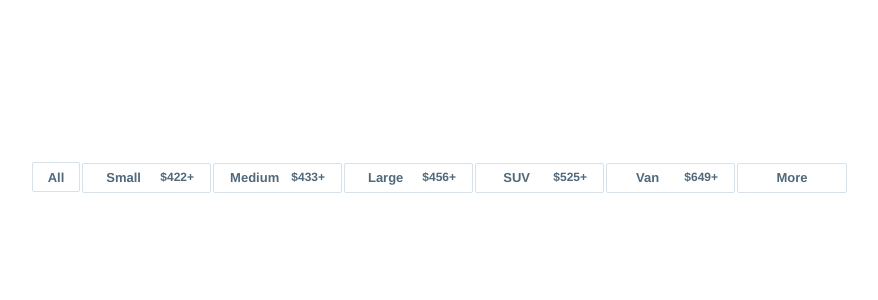
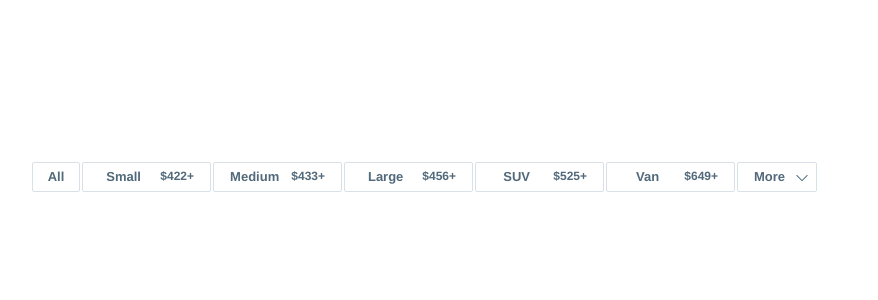
Before and after one commit to edgnav/Recruitment-tasks, a React (Create React App) app in the folder KAYAK/simple-filter/: page / in a window 1280 px wide. Shown: the top 300 px of the page, without its empty margins (0-878 px from the left). Built offline with nearby package versions, Linux system fonts and the light colour scheme.

Commit message:
buttons layout

```diff
--- a/KAYAK/simple-filter/src/components/AllButtons.js
+++ b/KAYAK/simple-filter/src/components/AllButtons.js
@@ -3,10 +3,11 @@ import './AllButtonsStyle.css';
 import FirstButton from './singleButtons/FirstButton';
 import MiddleButton from './singleButtons/MiddleButton';
 import MoreButton from './singleButtons/MoreButton';
+import { Button } from 'react-bootstrap';
 
 const AllButtons = () => {
   return (
-    <div class="buttons-container">
+    <div className="buttons-container">
       <FirstButton></FirstButton>
       <MiddleButton title={'Small'} price={'$422+'}></MiddleButton>
       <MiddleButton title={'Medium'} price={'$433+'}></MiddleButton>
--- a/KAYAK/simple-filter/src/components/singleButtons/FirstButton.js
+++ b/KAYAK/simple-filter/src/components/singleButtons/FirstButton.js
@@ -11,7 +11,7 @@ const FirstButton = () => {
   return (
     <button
       onClick={handleChange}
-      class={
+      className={
         isActive === 0
           ? 'first-button-inactive '
           : 'first-button-inactive first-button-active'
--- a/KAYAK/simple-filter/src/components/singleButtons/MiddleButton.js
+++ b/KAYAK/simple-filter/src/components/singleButtons/MiddleButton.js
@@ -9,16 +9,16 @@ const MiddleButton = ({ title, price }) => {
   return (
     <button
       onClick={handleChange}
-      class={
+      className={
         isActive === 0
           ? 'middle-button-inactive'
           : 'middle-button-inactive middle-button-active'
       }
       style={{ outline: 'none' }}
     >
-      <div class="middle-button-container">
-        <div class="middle-button-medium">{title}</div>
-        <div class="middle-button-numbers">{price}</div>
+      <div className="middle-button-container">
+        <div className="middle-button-medium">{title}</div>
+        <div className="middle-button-numbers">{price}</div>
       </div>
     </button>
   );
--- a/KAYAK/simple-filter/src/components/singleButtons/MoreButton.js
+++ b/KAYAK/simple-filter/src/components/singleButtons/MoreButton.js
@@ -1,9 +1,26 @@
 import React from 'react';
-import './buttons.scss';
+import { DropdownButton, Dropdown } from 'react-bootstrap';
+
 const MoreButton = () => {
   return (
-    <button class="more-button" style={{ outline: 'none' }}>
-      More
+    <button className="more-button">
+      <div className="more-button-container">
+        <div style={{ float: 'left', marginLeft: '16px' }}>More</div>
+
+        <svg
+          xmlns="http://www.w3.org/2000/svg"
+          width="14"
+          height="14"
+          fill="currentColor"
+          class="bi bi-chevron-down"
+          viewBox="0 0 16 16"
+        >
+          <path
+            fill-rule="evenodd"
+            d="M1.646 4.646a.5.5 0 0 1 .708 0L8 10.293l5.646-5.647a.5.5 0 0 1 .708.708l-6 6a.5.5 0 0 1-.708 0l-6-6a.5.5 0 0 1 0-.708z"
+          />
+        </svg>
+      </div>
     </button>
   );
 };
--- a/KAYAK/simple-filter/src/components/singleButtons/buttons.scss
+++ b/KAYAK/simple-filter/src/components/singleButtons/buttons.scss
@@ -71,10 +71,13 @@ $fontFamily: Helvetica Neue;
   color: white;
 }
 //the last button (more)
-
+.more-button-container {
+  display: inline-block;
+  width: 80px;
+}
 .more-button {
   background-color: $inactiveBackgroundColor;
-  width: 110px;
+  width: 80px;
   height: $buttonsHeight;
   border-radius: 2px;
   color: $inactiveButtonFontColor;
@@ -90,3 +93,21 @@ $fontFamily: Helvetica Neue;
   background-color: $activeBackgroundColor;
   color: $activeButtonFontColor;
 }
+
+.arrow {
+  border: solid $inactiveButtonFontColor;
+  border-width: 0 3px 3px 0;
+  display: inline-block;
+  padding: 2px;
+  font-family: $fontFamily;
+  float: right;
+  margin-right: 16px;
+  margin-top: 4px;
+}
+.arrow:focus {
+  border-color: $activeButtonFontColor;
+}
+.down {
+  transform: rotate(45deg);
+  -webkit-transform: rotate(45deg);
+}
--- a/KAYAK/simple-filter/src/index.js
+++ b/KAYAK/simple-filter/src/index.js
@@ -3,6 +3,7 @@ import ReactDOM from 'react-dom';
 import './index.css';
 import App from './App';
 import reportWebVitals from './reportWebVitals';
+import 'bootstrap/dist/css/bootstrap.min.css';
 
 ReactDOM.render(
   <React.StrictMode>
```
Also changed, not shown: 2 other files (tests, documents, lock files or other folders).
